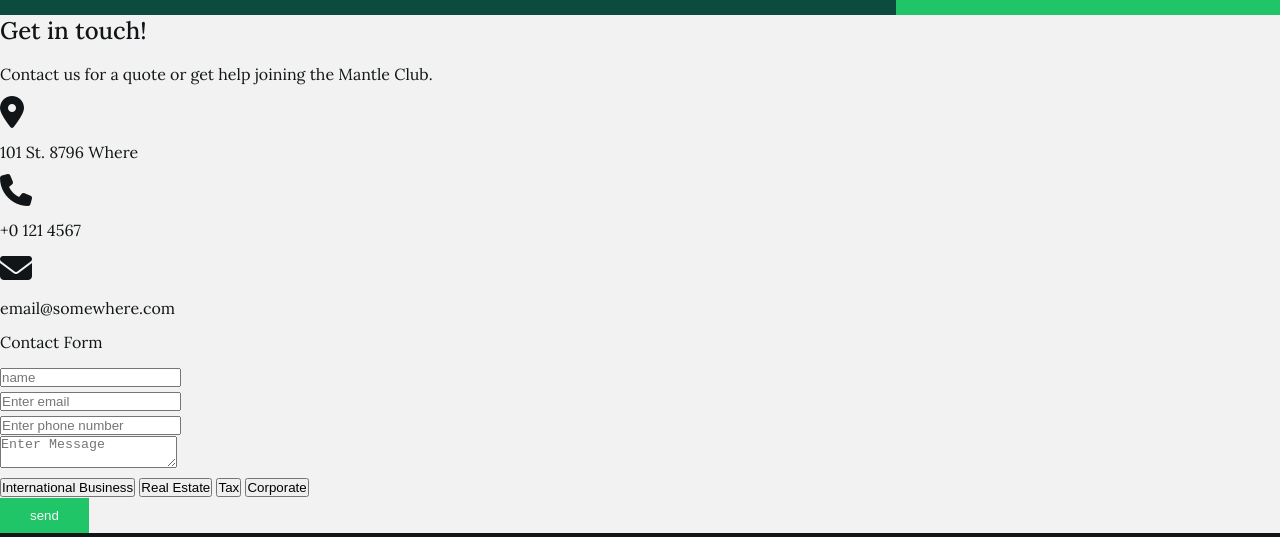
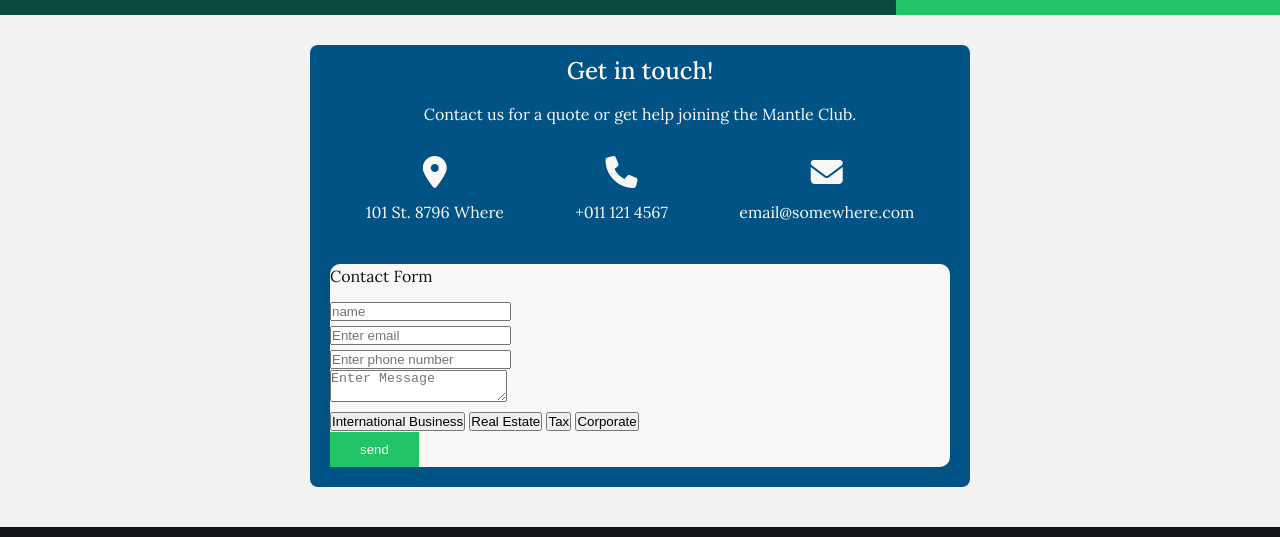
Before and after one commit to mikenjuki/Onla, a plain HTML site: page contact.html in a window 1280 px wide. Shown: the part 81-618 px from the top of the page. Drawn offline with Linux system fonts and the light colour scheme.

Commit message:
contact form styling v2

```diff
--- a/contact.html
+++ b/contact.html
@@ -35,13 +35,15 @@
     </header>
 
     <main class="main-b">
-        <section id="contact" class="contact">
+        <section id="contact" class="contact section-padding-2">
 
             <div class="form-container">
 
                 <div class="form-content">
+                    <div>
                         <h2>Get in touch!</h2>
                         <p>Contact us for a quote or get help joining the Mantle Club.</p>
+                    </div>
 
                     <div class="contact-icons">
                         <div class="contact-icon">
@@ -50,7 +52,7 @@
                         </div>
                         <div class="contact-icon">
                             <i class="fa-solid fa-phone fa-2x"></i>
-                            <p>+0 121 4567</p>
+                            <p>+011 121 4567</p>
                         </div>
                         <div class="contact-icon">
                             <i class="fa-solid fa-envelope fa-2x"></i>
@@ -59,7 +61,7 @@
                     </div>
                 </div>
 
-
+                <div class="form-container-white">
                     <div class="form-inputs">
                         <p>Contact Form</p>
 
@@ -94,7 +96,7 @@
                             </form>
                         </div>
                     </div>
-
+                </div>
             </div>
 
         </section>
--- a/style.css
+++ b/style.css
@@ -290,3 +290,40 @@ img {
   height: 12vh;
   /* padding-bottom: 20px; */
 }
+
+/* Form */
+#contact .form-container {
+  background: var(--accent-100);
+  margin: 10px 300px 30px;
+  border-radius: 8px;
+  padding: 10px 20px 20px;
+}
+
+#contact .form-container .form-container-white {
+  background: var(--neutral-white);
+  border-radius: 10px;
+}
+
+#contact .form-container .form-content {
+  display: flex;
+  flex-direction: column;
+  color: var(--neutral-white);
+}
+
+#contact .form-container .form-content:nth-child(1) {
+  display: flex;
+  flex-direction: column;
+  justify-content: center;
+  text-align: center;
+}
+
+#contact .form-container .form-content .contact-icons {
+  display: flex;
+  flex-direction: row;
+  align-items: center;
+  justify-content: center;
+  text-align: center;
+  justify-content: space-around;
+  margin-top: 20px;
+  margin-bottom: 20px;
+}
--- a/utilities.css
+++ b/utilities.css
@@ -166,3 +166,6 @@
   padding: 20px 100px 40px;
   margin-bottom: 100px;
 }
+.section-padding-2 {
+  padding: 20px 10px 10px;
+}
```
Lines whose indentation alone changed are shown as unchanged.
